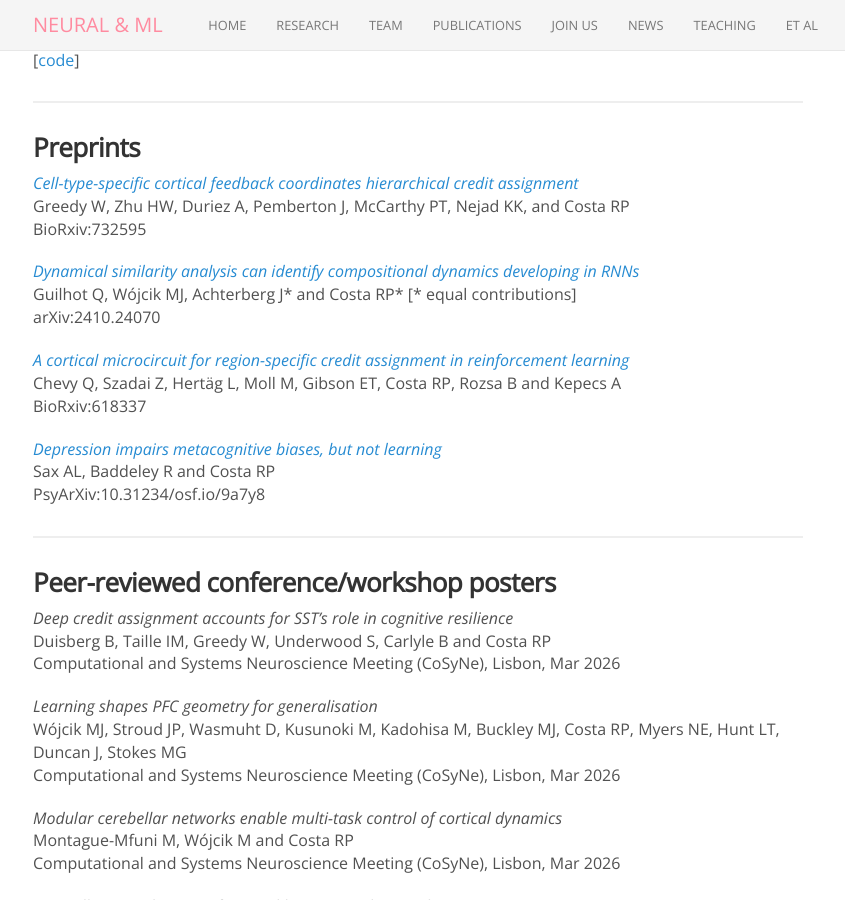
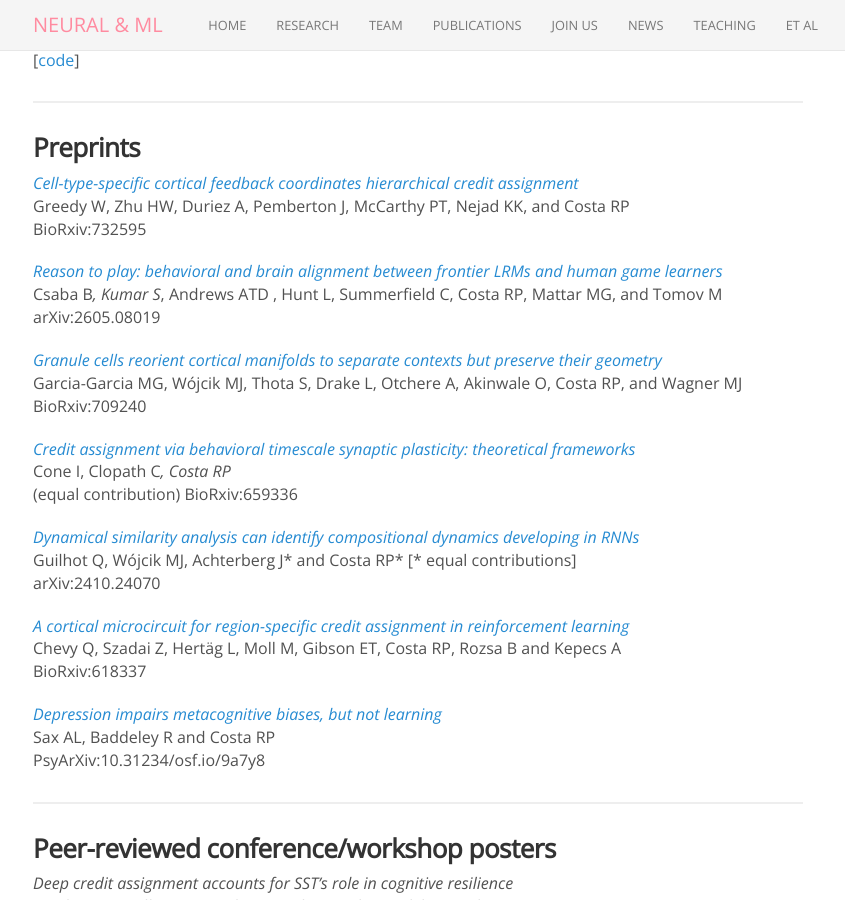
Before and after one commit to neuralml/neuralml.github.io, a Jekyll site: the page built from publications.md, in a window 1280 px wide and 900 px high, scrolled down 4057 px. Shown: the whole window, without its empty margins (222-1067 px from the left). Built offline with Jekyll 4.4.1, drawn with Linux system fonts in a browser that asks for light colours; nearby versions of some CDN libraries.

Commit message:
updated pubs

```diff
--- a/publications.md
+++ b/publications.md
@@ -189,6 +189,18 @@ Proceedings of 6th Mexican International on Artificial Intelligence, Nov 2007<br
 [_Cell-type-specific cortical feedback coordinates hierarchical credit assignment_](https://doi.org/10.64898/2026.06.16.732595)<br>
 Greedy W, Zhu HW, Duriez A, Pemberton J, McCarthy PT, Nejad KK, and Costa RP<br>
 BioRxiv:732595
+
+[_Reason to play: behavioral and brain alignment between frontier LRMs and human game learners_](https://arxiv.org/abs/2605.08019)<br>
+Csaba B*, Kumar S*, Andrews ATD , Hunt L, Summerfield C, Costa RP, Mattar MG, and Tomov M <br>
+arXiv:2605.08019
+
+[_Granule cells reorient cortical manifolds to separate contexts but preserve their geometry_](https://doi.org/10.64898/2026.03.03.709240)<br>
+Garcia-Garcia MG, Wójcik MJ, Thota S, Drake L, Otchere A, Akinwale O, Costa RP, and Wagner MJ<br>
+BioRxiv:709240
+
+[_Credit assignment via behavioral timescale synaptic plasticity: theoretical frameworks_](https://doi.org/10.1101/2025.06.12.659336)<br>
+Cone I, Clopath C*, Costa RP*<br> (equal contribution)
+BioRxiv:659336
 
 [_Dynamical similarity analysis can identify compositional dynamics developing in RNNs_](https://doi.org/10.48550/arXiv.2410.24070)<br>
 Guilhot Q, Wójcik MJ, Achterberg J\* and Costa RP\* [\* equal contributions]<br>
```
Also changed, not shown: 1 other file.
